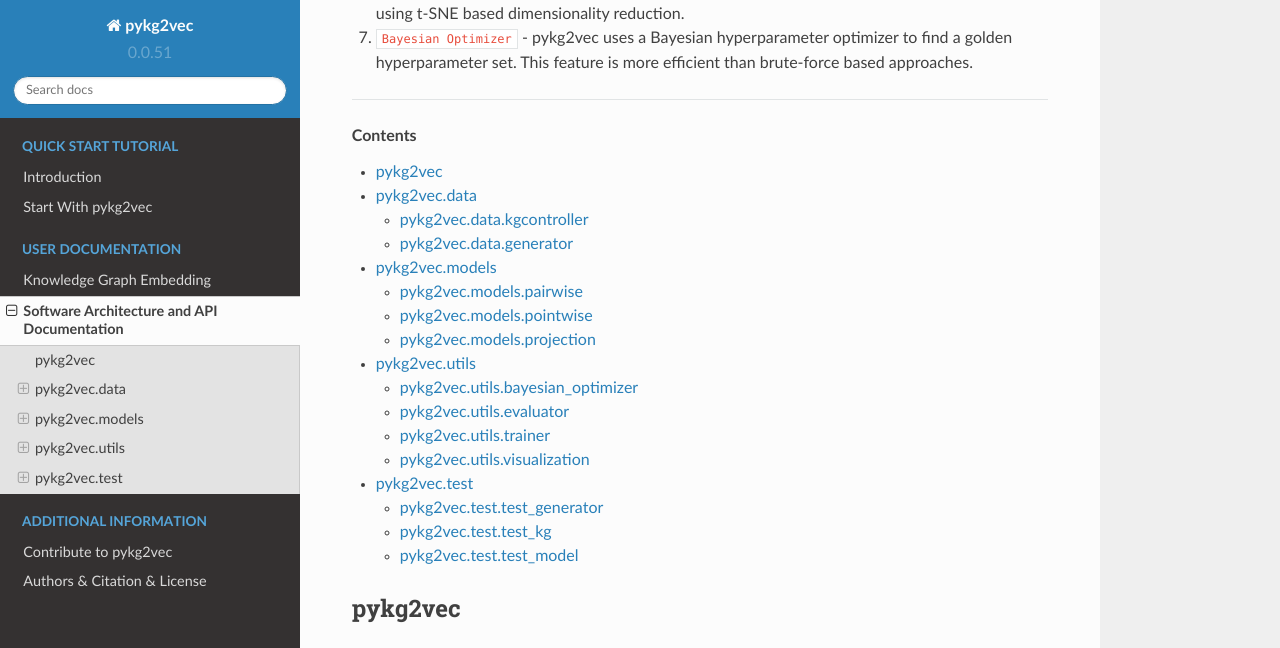
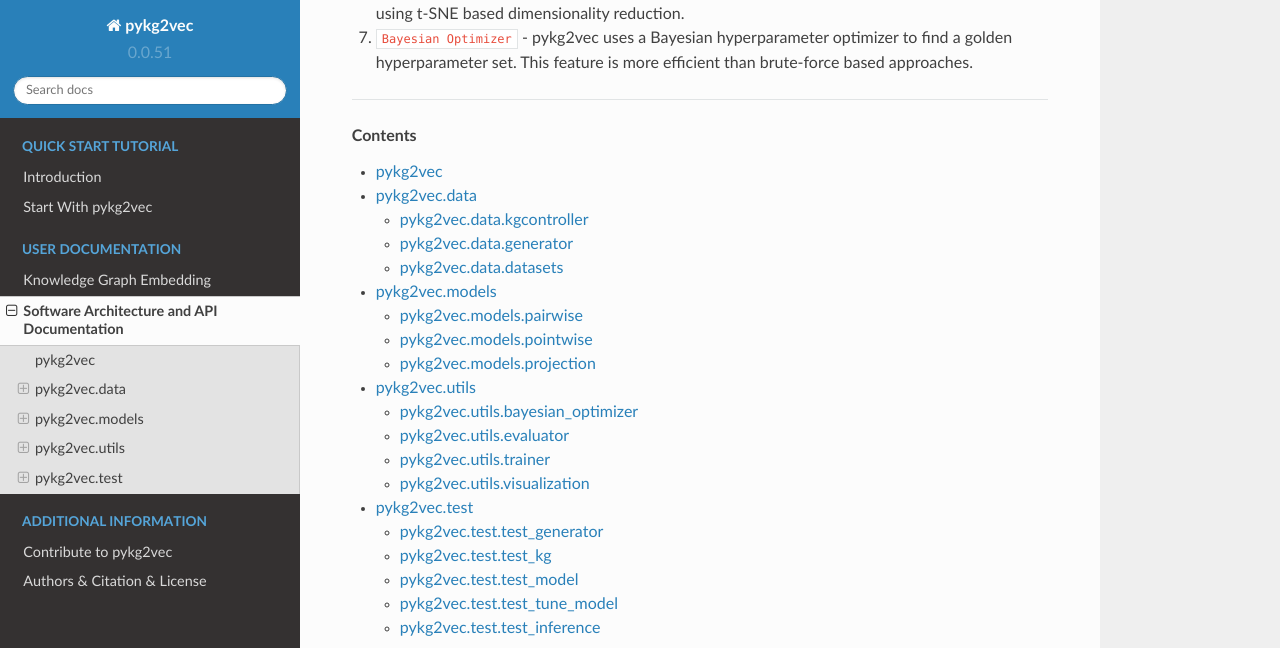
Before and after one commit to Sujit-O/pykg2vec, a Sphinx documentation site: the page built from docs/source/api.rst, in a window 1280 px wide and 1400 px high, scrolled down 1238 px. Shown: the top 648 px of the window. Built offline with Sphinx 7.4.7 and the Read the Docs theme 2.0.0, drawn with Linux system fonts in a browser that asks for light colours; formulas are drawn with MathJax 3; pages that are not in the unit, such as notebooks, are missing from menus; some of the changed text lies outside the part shown; grey boxes are pictures that could not be loaded.

Commit message:
add test documents.

```diff
--- a/docs/source/api.rst
+++ b/docs/source/api.rst
@@ -45,6 +45,12 @@
 -----------------------
 
 .. automodule:: pykg2vec.data.generator
+   :members:
+
+pykg2vec.data.datasets
+-----------------------
+
+.. automodule:: pykg2vec.data.datasets
    :members:
 
 pykg2vec.models
@@ -124,3 +130,15 @@
 
 .. automodule:: pykg2vec.test.test_model
    :members:
+
+pykg2vec.test.test_tune_model
+-----------------------------
+
+.. automodule:: pykg2vec.test.test_tune_model
+   :members:
+
+pykg2vec.test.test_inference
+----------------------------
+
+.. automodule:: pykg2vec.test.test_inference
+   :members:
```
